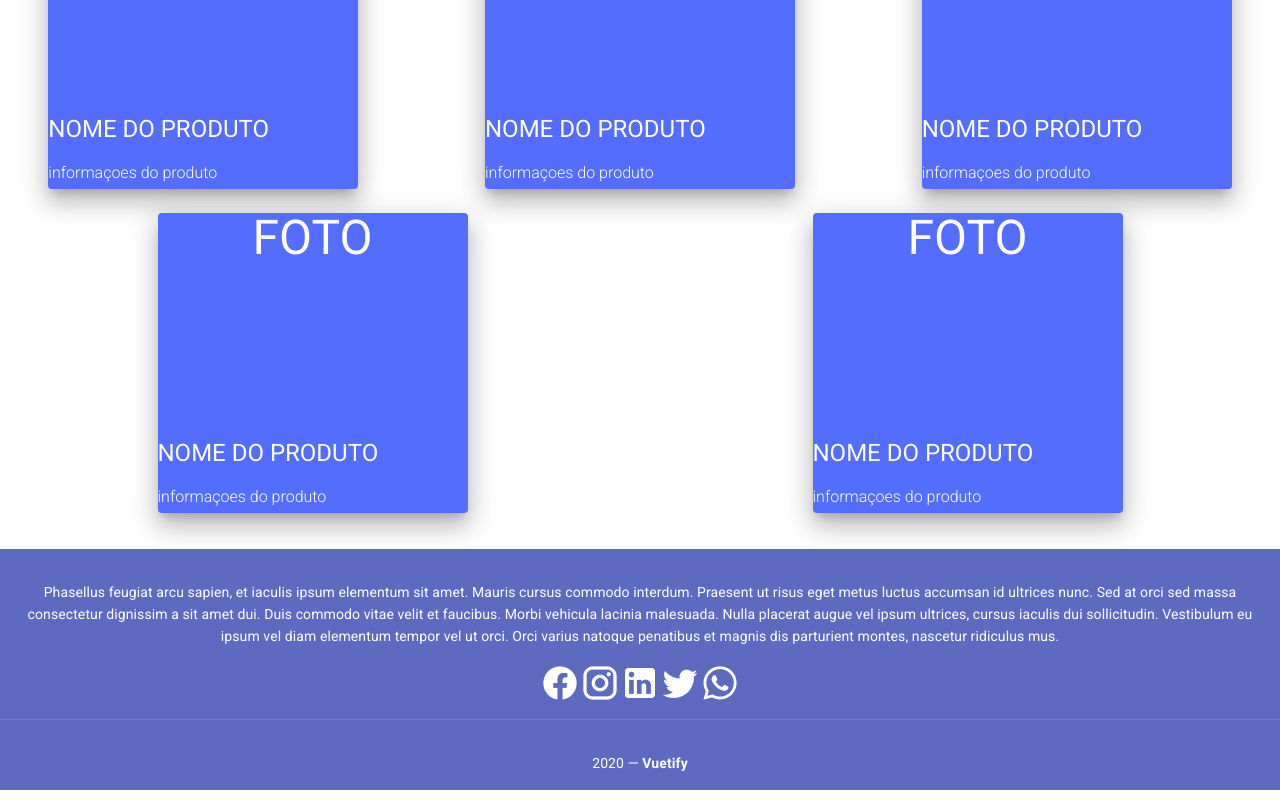
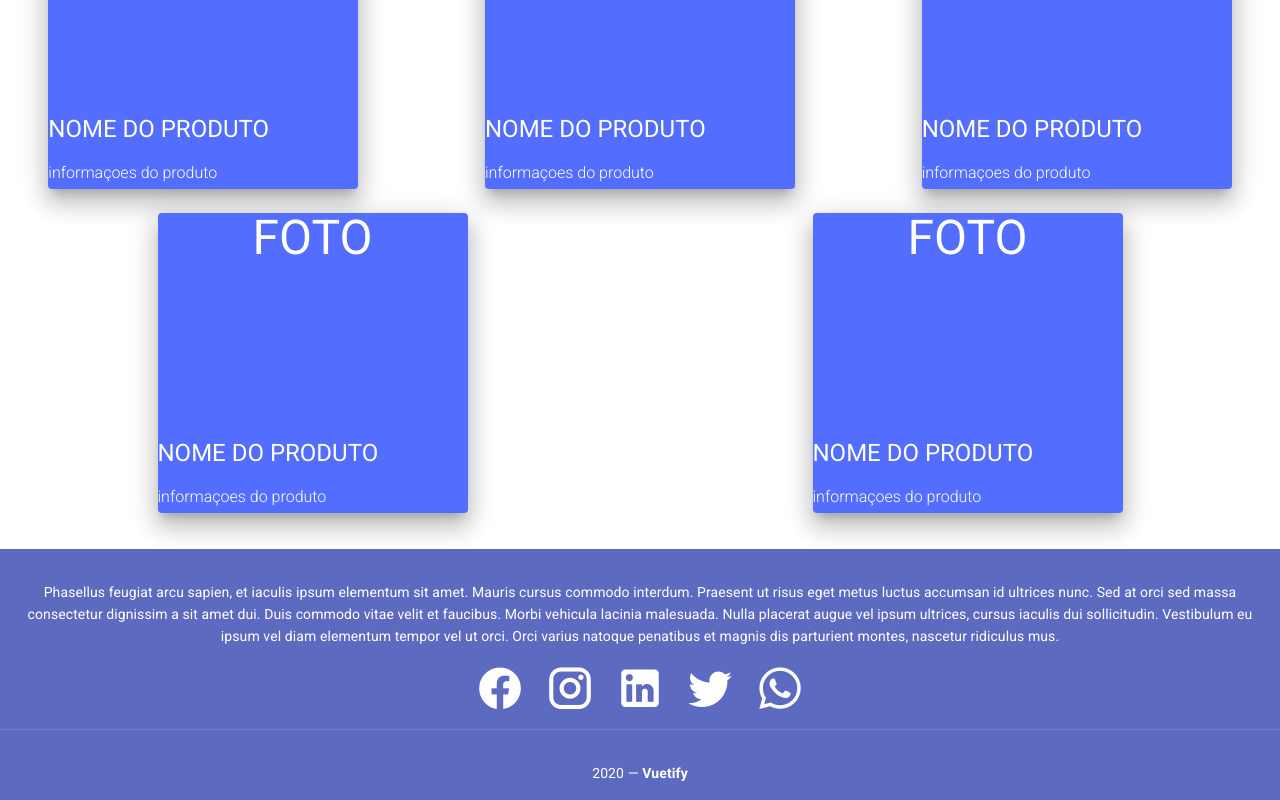
Before and after one commit to mncoutinho/PortalLeilao, a Vue app in the folder client/: page / in a window 1280 px wide. Shown: the part 1761-2561 px from the top of the page. Built offline with nearby package versions, Linux system fonts and the light colour scheme.

Commit message:
Add files via upload

```diff
--- a/client/src/App.vue
+++ b/client/src/App.vue
@@ -109,11 +109,11 @@
         <v-card-text class="white--text pt-0">
           Phasellus feugiat arcu sapien, et iaculis ipsum elementum sit amet. Mauris cursus commodo interdum. Praesent ut risus eget metus luctus accumsan id ultrices nunc. Sed at orci sed massa consectetur dignissim a sit amet dui. Duis commodo vitae velit et faucibus. Morbi vehicula lacinia malesuada. Nulla placerat augue vel ipsum ultrices, cursus iaculis dui sollicitudin. Vestibulum eu ipsum vel diam elementum tempor vel ut orci. Orci varius natoque penatibus et magnis dis parturient montes, nascetur ridiculus mus.
         </v-card-text>
-          <a href="#" style="text-decoration:none;"><v-icon size="40px">mdi-facebook</v-icon></a>
-          <a href="#" style="text-decoration:none;"><v-icon size="40px">mdi-instagram</v-icon></a>
-          <a href="#" style="text-decoration:none;"><v-icon size="40px">mdi-linkedin</v-icon></a>
-          <a href="#" style="text-decoration:none;"><v-icon size="40px">mdi-twitter</v-icon></a>
-          <a href="#" style="text-decoration:none;"><v-icon size="40px">mdi-whatsapp</v-icon></a>
+          <a href="#" style="text-decoration:none;"><v-icon size="50px" class="mr-5">mdi-facebook</v-icon></a>
+          <a href="#" style="text-decoration:none;"><v-icon size="50px" class="mr-5">mdi-instagram</v-icon></a>
+          <a href="#" style="text-decoration:none;"><v-icon size="50px" class="mr-5">mdi-linkedin</v-icon></a>
+          <a href="#" style="text-decoration:none;"><v-icon size="50px" class="mr-5">mdi-twitter</v-icon></a>
+          <a href="#" style="text-decoration:none;"><v-icon size="50px" >mdi-whatsapp</v-icon></a>
         <v-divider/>
         <v-card-text class="white--text">
           {{ new Date().getFullYear() }} — <strong>Vuetify</strong>
```
